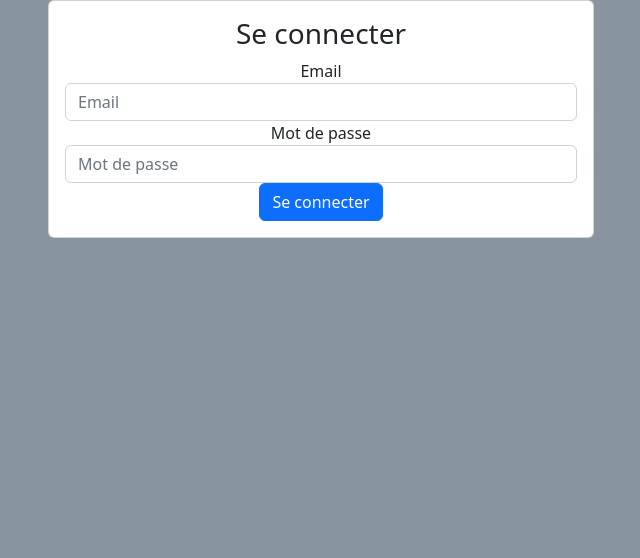
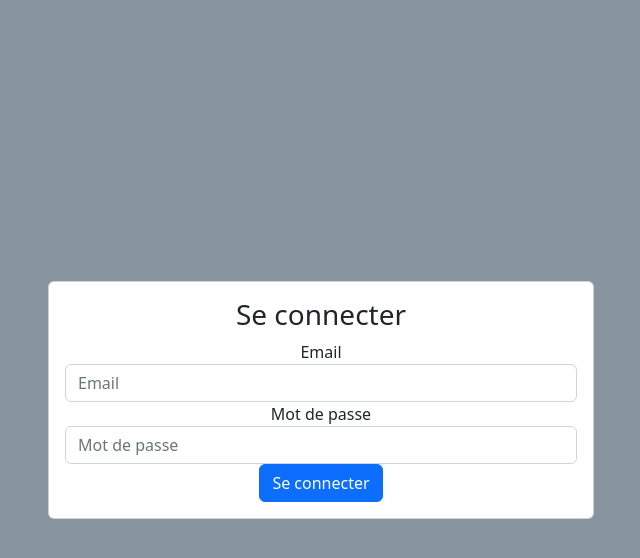
Before and after one commit to am-hachim/adminelectron, a React (Create React App) app: page / in a window 1280 px wide. Shown: the top 558 px of the page, without its empty margins (319-959 px from the left). Built offline with nearby package versions, Linux system fonts and the light colour scheme.

Commit message:
add of reload

```diff
--- a/src/App.css
+++ b/src/App.css
@@ -1,6 +1,18 @@
 .App {
+  position: absolute;
+  top: 0;
+  right: 0;
+  bottom: 0;
+  left: 0;
   text-align: center;
   background-color: rgb(136, 149, 160);
-  height: 100vh;
-  width: 100vw;
+  display: flex;
+  align-items: center;
+  justify-content: center;
 }
+
+.App h1 {
+  color: white;
+  font-size: 24px;
+  margin-bottom: 20px;
+}
--- a/src/App.jsx
+++ b/src/App.jsx
@@ -8,12 +8,15 @@ import { BrowserRouter, Route, Routes } from 'react-router-dom';
 
 function App() {
   return (
-    <div className="App ">
+    <div className="App">
     <BrowserRouter>
-      <Routes>
-        <Route index element={<Login />} />
-        <Route path="home" element={<Home />} />
-      </Routes>
+      <div className="container-fluid">
+        <Routes>
+          <Route index element={<Login />} />
+          <Route path="/" element={<Login />} />
+          <Route path="home" element={<Home />} />
+        </Routes>
+      </div>
     </BrowserRouter>
   </div>
   );
--- a/src/components/Table.jsx
+++ b/src/components/Table.jsx
@@ -2,7 +2,7 @@ import { FaTrashAlt } from 'react-icons/fa';
 import axios from 'axios';
 import { useState } from 'react';
 
-const Table = ({ tBodyData }) => {
+const Table = ({ tBodyData,getalluser }) => {
   const [selectedRow, setSelectedRow] = useState(null);
 
   function deleteUser(id) {
@@ -13,8 +13,11 @@ const Table = ({ tBodyData }) => {
           'Content-Type': 'application/json',
           Authorization: 'Bearer ' + localStorage.getItem('token'),
         },
-      });
-      console.log(response);
+      }).then((response) => {
+        console.log(response);
+        window.location.reload();
+      })
+
     } catch (error) {
       console.log(error);
     }
@@ -28,8 +31,10 @@ const Table = ({ tBodyData }) => {
           'Content-Type': 'application/json',
           Authorization: 'Bearer ' + localStorage.getItem('token'),
         },
-      });
-      console.log(response);
+      }).then((response) => {
+        console.log(response);
+        window.location.reload();
+      })
     } catch (error) {
       console.log(error);
     }
@@ -65,7 +70,7 @@ const Table = ({ tBodyData }) => {
             <td onClick={() => handleClick(item.id)}>
               <FaTrashAlt className={selectedRow === item.id ? 'text-danger' : ''} />
             </td>
-            <td onClick={() => makeUserAdmin(item.id)}>{item.isAdmin ? 'oui' : 'non'}</td>
+            <td onClick={() => handleClickAdmin(item.id)}>{item.isAdmin ? 'oui' : 'non'}</td>
 
           </tr>
         ))}
--- a/src/pages/Home.jsx
+++ b/src/pages/Home.jsx
@@ -2,10 +2,10 @@ import React, { useEffect, useState } from 'react';
 import axios from 'axios';
 import { useNavigate } from 'react-router-dom';
 import Table from '../components/Table';
-import {FaTrashAlt} from 'react-icons/fa';
 
 const Home = () => {
   const [users, setUsers] = useState([]);
+  const navigate = useNavigate();
 
 
   function myFunction() {
@@ -42,20 +42,42 @@ const Home = () => {
     }
   };
 
+  const logOut = async () => {
+    try {
+      const response = await axios.post("https://flexit.systems/api/logOutUser",null, {
+        headers: {
+          'Accept': 'application/json',
+          'Content-Type': 'application/json',
+          Authorization: 'Bearer ' + localStorage.getItem('token'),
+        },
+      });
+      console.log(response)
+      navigate('/');
+    } catch (error) {
+      console.log(error);
+    }
+  };
+
+  const handleTableFunctionCall = () => {
+    getAllUsers();
+    // Call other functions related to the Table component here
+  };
+
   useEffect(() => {
     getAllUsers();
   }, []);
 
   return (
     <div className="container">
-      <div className="row">
-        <div className="col">
-          <h1 className="mt-5">Accueil </h1>
-          <input type="text" id="myInput" onKeyUp={myFunction} placeholder="Recherche par email" title="Type in a name"></input>
-          <Table tBodyData={users} />
-        </div>
+    <div className="row">
+      <div className="col">
+        <button onClick={logOut} type="button" className="btn btn-primary mb-3">Déconnecter</button>
+        <h1 className="mt-5">Accueil</h1>
+        <input type="text" id="myInput" onKeyUp={myFunction} placeholder="Recherche par email" title="Type in a name" className="mb-3"></input>
+        <Table tBodyData={users} getalluser={handleTableFunctionCall} />
       </div>
     </div>
+  </div>
   );
 };
 
```
